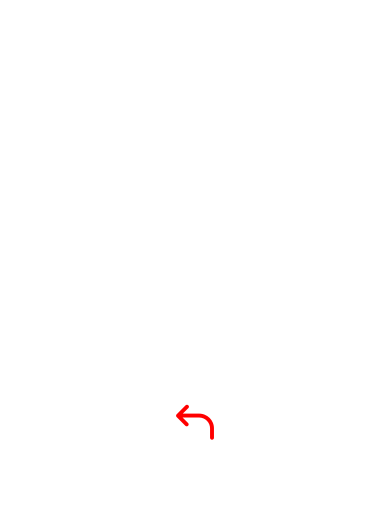
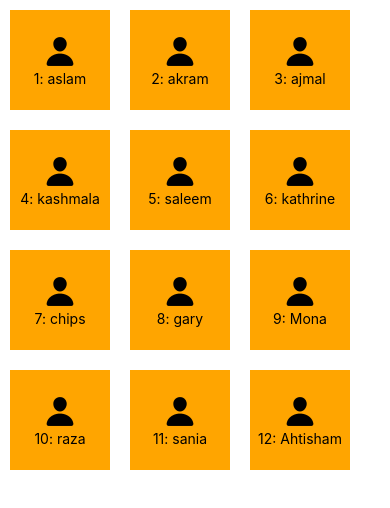
Before and after one commit to rizwanatta/waterism, a React Native app: screen / in a window 390 px wide. Shown: the top 508 px of the page. Built offline with nearby package versions, Linux system fonts and the light colour scheme.

Commit message:
made our first list and tried things out

```diff
--- a/App.js
+++ b/App.js
@@ -1,21 +1,5 @@
-import { StatusBar } from "expo-status-bar";
-import { StyleSheet, Text, View } from "react-native";
-import { AntDesign } from "@expo/vector-icons";
+import ShoppingList from "./src/screens/shoppingList";
 
 export default function App() {
-  return (
-    <View style={styles.container}>
-      <AntDesign color="red" size={50} name={"back"} />
-      <StatusBar style="auto" />
-    </View>
-  );
+  return <ShoppingList />;
 }
-
-const styles = StyleSheet.create({
-  container: {
-    flex: 1,
-    backgroundColor: "#fff",
-    alignItems: "center",
-    justifyContent: "center",
-  },
-});
--- /dev/null
+++ b/src/screens/shoppingList.jsx
@@ -0,0 +1,52 @@
+import { FlatList, StyleSheet, Text, View } from "react-native";
+import React from "react";
+import { Ionicons } from "@expo/vector-icons";
+
+export default function ShoppingList() {
+  const nameCollection = [
+    "aslam",
+    "akram",
+    "ajmal",
+    "kashmala",
+    "saleem",
+    "kathrine",
+    "chips",
+    "gary",
+    "Mona",
+    "raza",
+    "sania",
+    "Ahtisham",
+  ];
+
+  const __renderItem = ({ item, index }) => (
+    <View style={styles.itemCon}>
+      <Ionicons name="person" size={33} />
+      <Text>
+        {index + 1}: {item}
+      </Text>
+    </View>
+  );
+
+  return (
+    <View>
+      <FlatList
+        showsVerticalScrollIndicator={false}
+        data={nameCollection}
+        renderItem={__renderItem}
+        numColumns={3} // helps to make a grid
+        // horizontal={true} // helps to scroll horizontal
+      />
+    </View>
+  );
+}
+
+const styles = StyleSheet.create({
+  itemCon: {
+    width: 100,
+    height: 100,
+    backgroundColor: "orange",
+    margin: 10,
+    justifyContent: "center",
+    alignItems: "center",
+  },
+});
```
